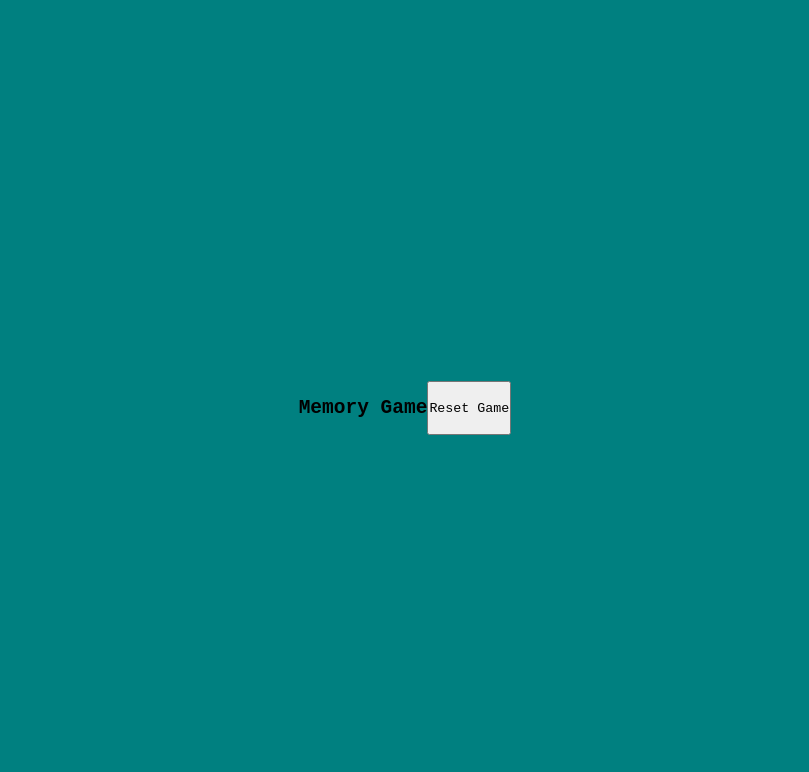
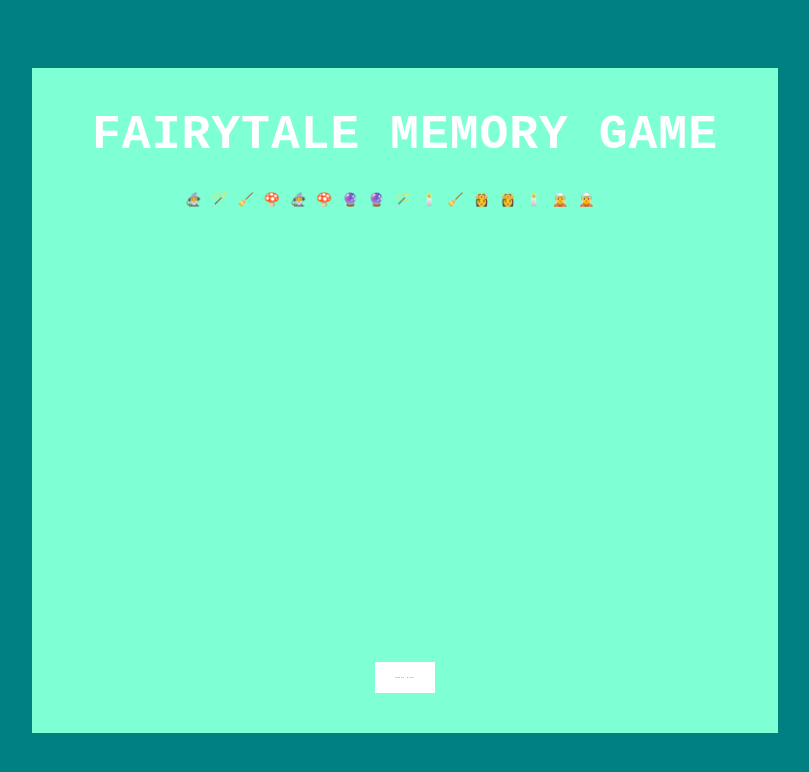
Before and after one commit to SuhaniSharma072/MemoryGame, a plain HTML site: page index.html/index.html in a window 1280 px wide. Shown: the whole page, without its empty margins (235-1044 px from the left). Drawn offline with Linux system fonts and the light colour scheme.

Commit message:
fix: update game title and improve button functionality

```diff
--- a/index.html/index.html
+++ b/index.html/index.html
@@ -8,10 +8,20 @@
 </head>
 <body>
     <div class="container">
-        <h2>Memory Game</h2>
+        <h2>FAIRYTALE MEMORY GAME</h2>
         <div class="game"></div>
-        <button class="reset">Reset Game</button>
+        <button class="reset" on-click="window.location.reload();">Reset Game</button>
+
     </div>
+    <script>const emojis = ["🍄","🍄","🕯️","🕯️","🪄","🪄","🧹","🧹","🧙‍♂️","🧙‍♂️","👸","👸","🧝","🧝","🔮","🔮"];
+    var shuf_emojis=emojis.sort(() => (Math.random()> .5) ? 2 : -1 );
+    for (var i=0;i<emojis.length;i++){
+        let box=document.createElement('div')
+        box.className='item';
+        box.innerHTML=shuf_emojis[i];
+        document.querySelector('.game').appendChild(box);
+    }
+    </script>
 
 </body>
 </html>
--- a/index.html/styles.css
+++ b/index.html/styles.css
@@ -1,6 +1,6 @@
-*
-{
-    margin: 9;
+
+*{
+    margin: 0;
     padding: 0;
     box-sizing: border-box;
     font-family: monospace;
@@ -17,5 +17,48 @@ body{
 .container{
     position: relative;
     display: flex;
+    flex-direction: column;
+    justify-content: center;
+    align-items: center;
+    gap: 30px;
+    background-color: aquamarine;
+    padding: 40px 60px;
+}
 
+h2{
+    font-size: 48px;
+    color:#fff;
+
+    letter-spacing: 1px;
 }
+
+.reset{
+    padding: 15px 20px;
+    color: teal;
+    background: #fff;
+    border:none;
+    font-size: 1.5px;
+    letter-spacing: 1px;
+    text-transform: uppercase;
+    cursor: pointer ;
+    font-weight: 600;
+}
+
+.reset:focus{
+    background: teal;
+    color:#fff;
+}
+
+.game{
+width: 440px;
+height: 440px;
+display: flex;
+flex-wrap: wrap;
+gap: 10px;
+transform-style: preserve-3d;
+perspective: 500px;
+}
+
+.item  {
+    position:relative;
+}
```
